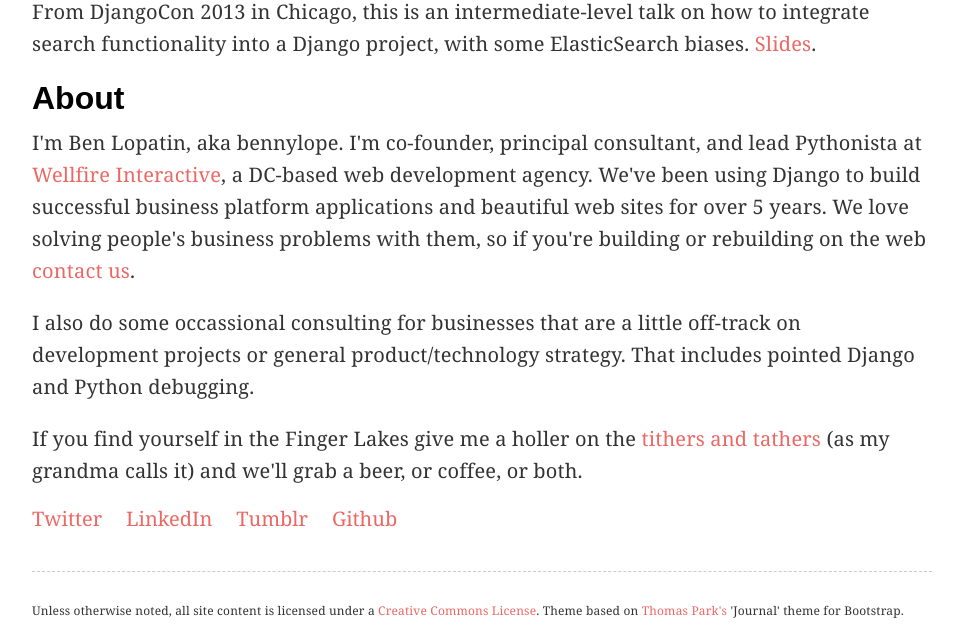
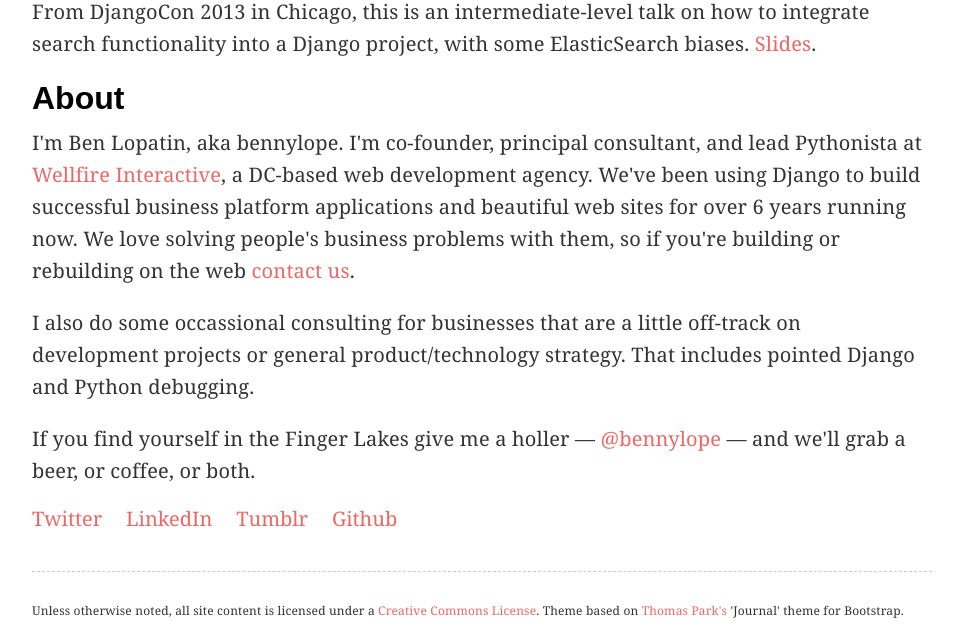
Before and after one commit to bennylope/bennylope.github.com, a Jekyll site: the page built from index.html, in a window 1280 px wide and 900 px high, scrolled down 2948 px, cut to the strip 260-900 px from the top of the window. Shown: the whole strip, without its empty margins (158-1114 px from the left). Built offline with Jekyll 4.4.1, drawn with Linux system fonts in a browser that asks for light colours; some web fonts are replaced; the list of posts is cut into pages by our own code; comment, search, counter and statistics services are not loaded.

Commit message:
Update links

```diff
--- a/index.html
+++ b/index.html
@@ -68,13 +68,13 @@
     <h2>About</h2>
     <p>I'm Ben Lopatin, aka bennylope. I'm co-founder, principal consultant, and lead Pythonista at <a href="https://wellfire.co">Wellfire Interactive</a>,
     a DC-based web development agency. We've been using Django to build
-    successful business platform applications and beautiful web sites for over 5 years.
+    successful business platform applications and beautiful web sites for over
+    6 years running now.
     We love solving people's business problems with them, so if you're building or rebuilding on the web
     <a href="http://wellfireinteractive.com/contact/">contact us</a>.</p>
     <p>I also do some occassional consulting for businesses that are a little off-track
     on development projects or general product/technology strategy. That includes
     pointed Django and Python debugging.</p>
-    <p>If you find yourself in the Finger Lakes give me a holler on the
-    <a href="https://twitter.com/bennylope">tithers and tathers</a> (as my grandma calls it) and we'll
-    grab a beer, or coffee, or both.</p>
+    <p>If you find yourself in the Finger Lakes give me a holler &mdash; <a href="https://twitter.com/bennylope">@bennylope</a> &mdash;
+    and we'll grab a beer, or coffee, or both.</p>
     </section>
```
